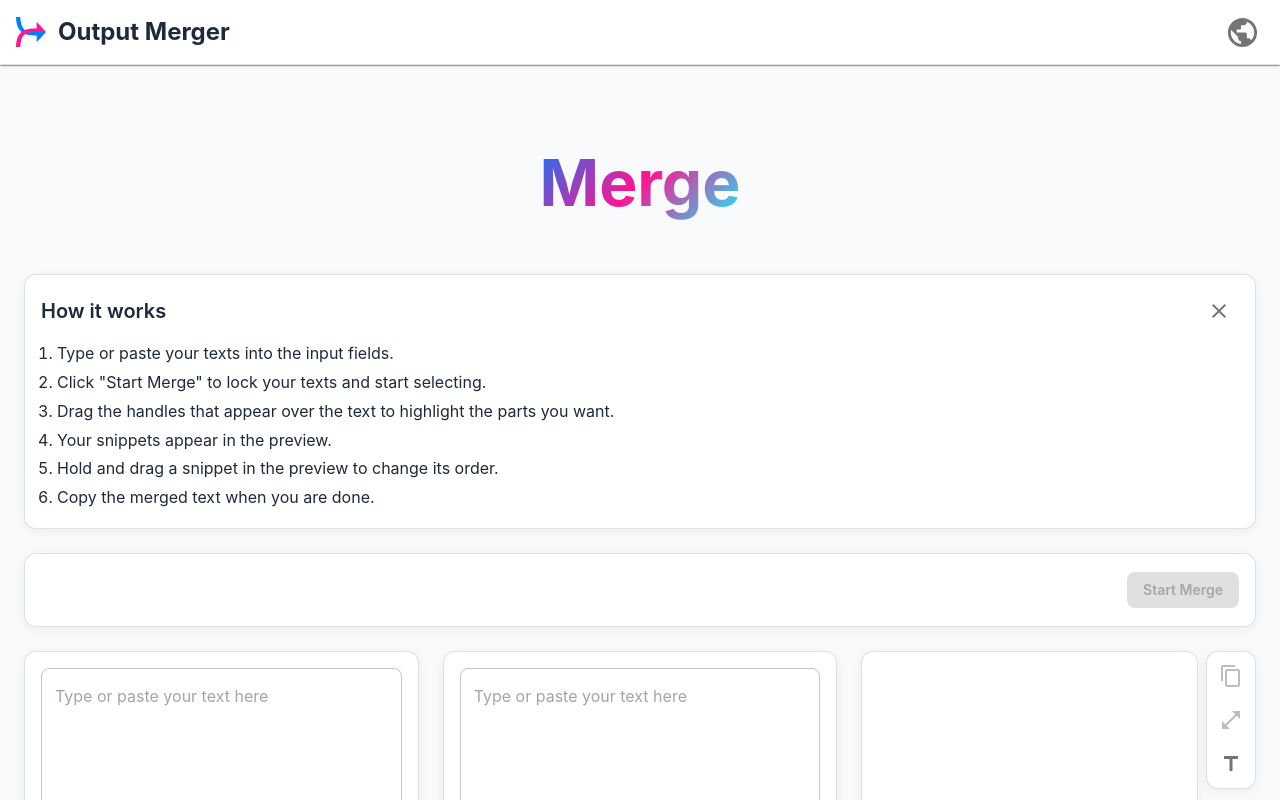
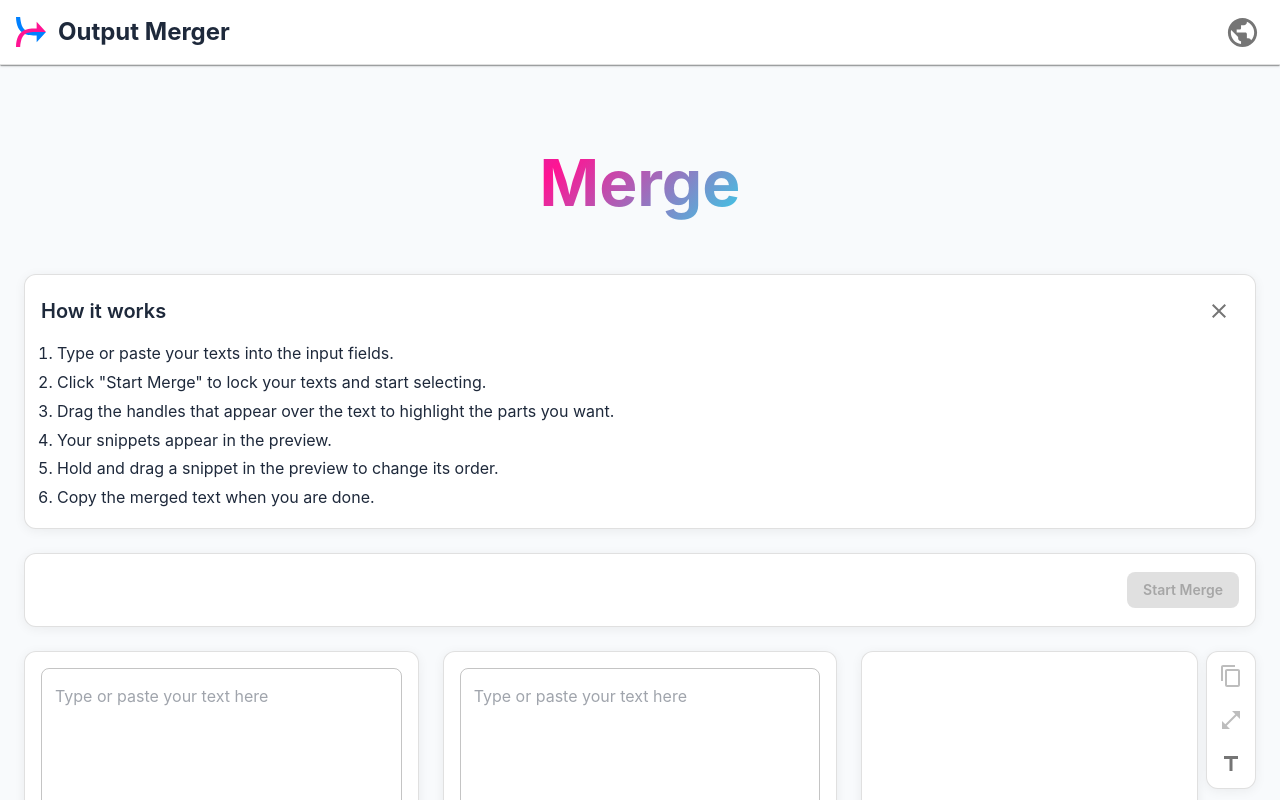
Before and after one commit to ph-honorato/output-merger, a React (Vite) app in the folder artifacts/output-merger.UI/: page / in a window 1280 px wide. Shown: the top 800 px of the page. Built offline with nearby package versions, Linux system fonts and the light colour scheme.

Commit message:
feat: main text animation

```diff
--- a/artifacts/output-merger.UI/src/pages/MergeSession/MergeSessionPage.styles.ts
+++ b/artifacts/output-merger.UI/src/pages/MergeSession/MergeSessionPage.styles.ts
@@ -1,10 +1,19 @@
-import styled from "styled-components";
+import styled, { keyframes } from "styled-components";
 import Button from "@mui/material/Button";
 import IconButton from "@mui/material/IconButton";
 import type { DefaultTheme } from "styled-components";
 import type { Theme } from "@mui/material/styles";
 
 type StyledTheme = DefaultTheme & Theme;
+
+const gradientMesh = keyframes`
+  0% {
+    background-position: 0% 50%;
+  }
+  100% {
+    background-position: 100% 50%;
+  }
+`;
 
 export const Wrapper = styled.div`
   display: flex;
@@ -25,10 +34,20 @@ export const Title = styled.h1`
   font-size: clamp(2.5rem, 5vw, 4rem);
   font-weight: 700;
   background: linear-gradient(135deg, #0080ff, #ff1493, #00ffff);
+  background-size: 200% 200%;
+  background-position: 0% 50%;
   -webkit-background-clip: text;
   -webkit-text-fill-color: transparent;
   background-clip: text;
   margin-bottom: 1rem;
+
+  /* One-time gradient mesh on entrance */
+  animation: ${gradientMesh} 2.2s ease-in-out forwards;
+
+  @media (prefers-reduced-motion: reduce) {
+    animation: none;
+    background-position: 100% 50%;
+  }
 `;
 
 export const PreviewColumn = styled.div`
```
